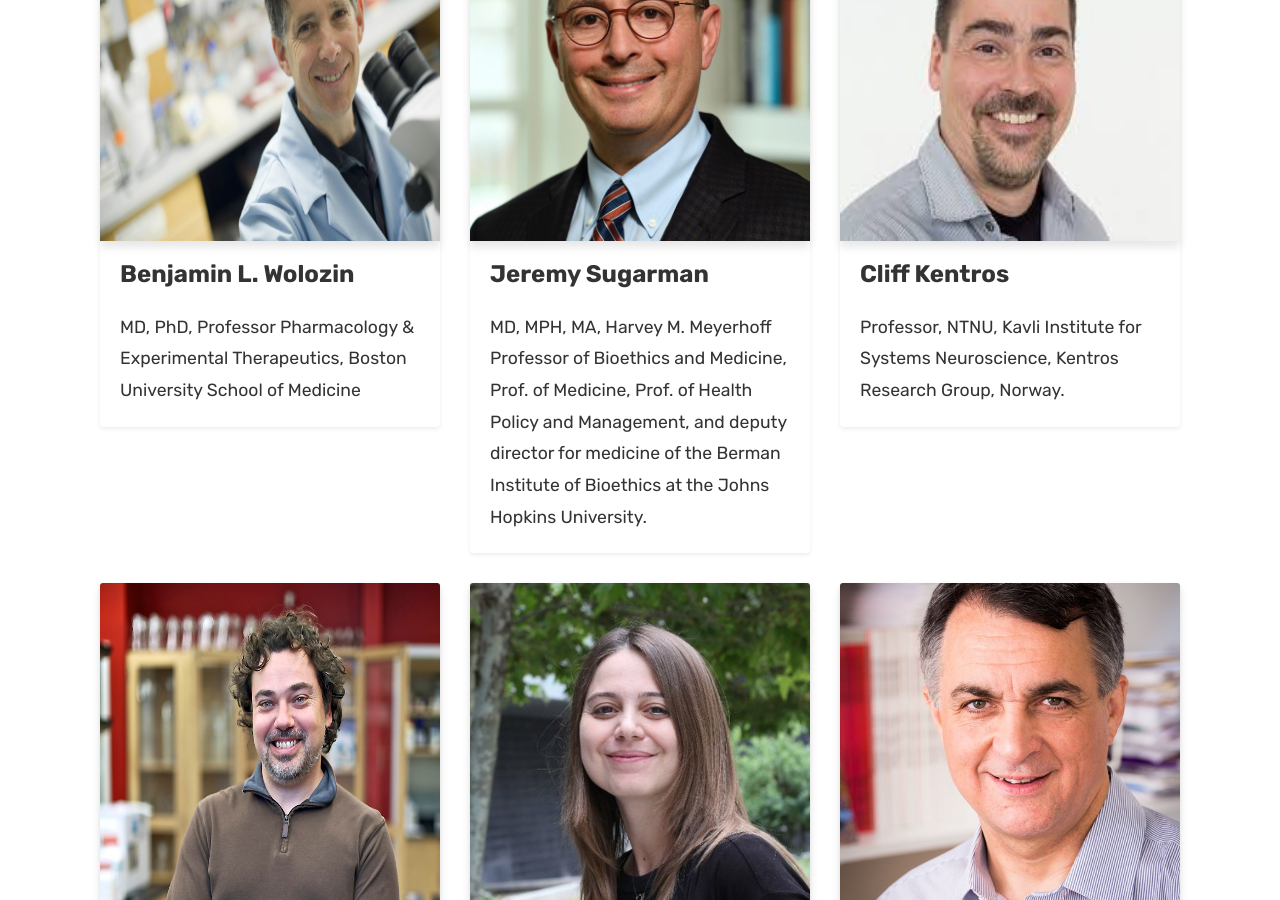
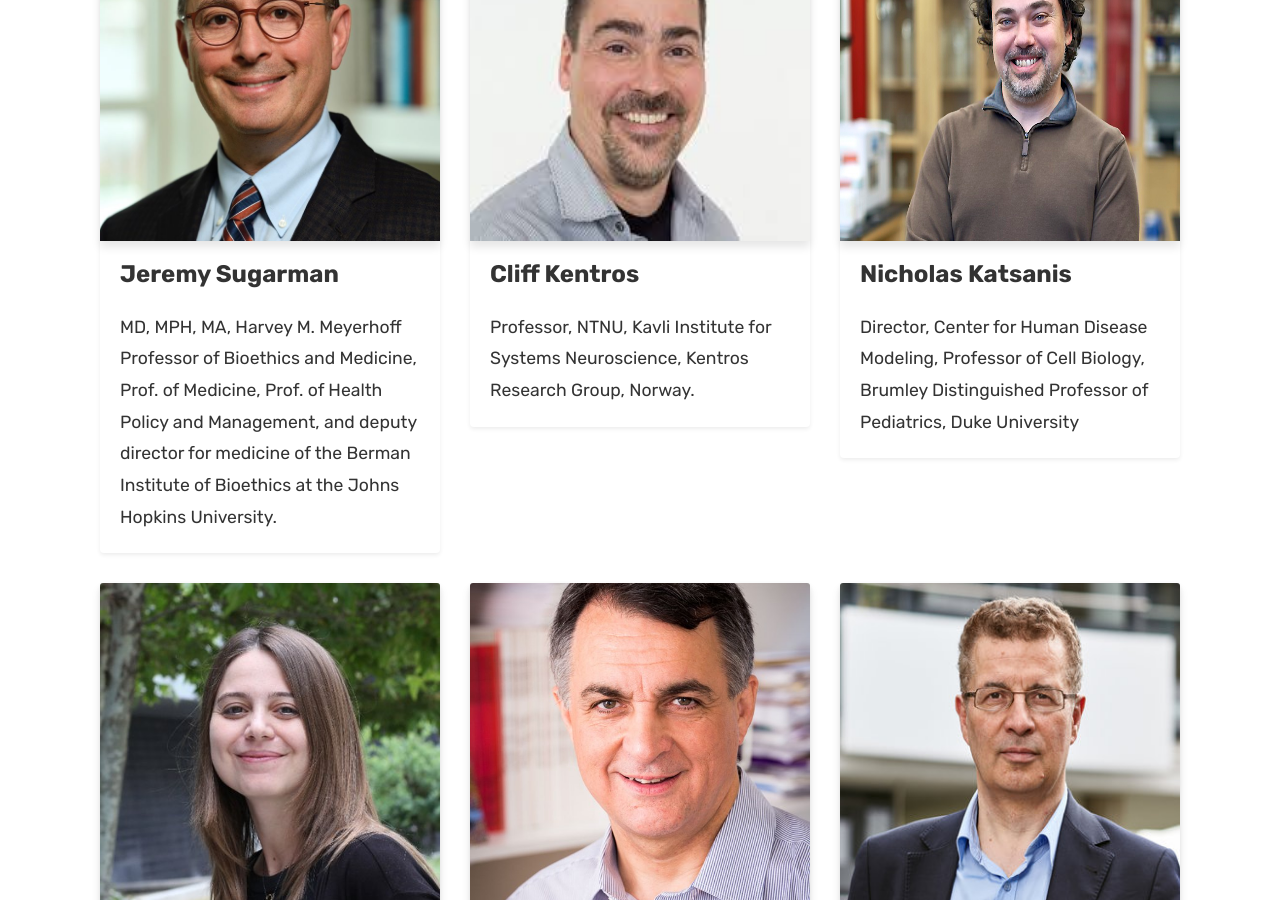
Before and after one commit to Covide-1797/genedis, a Jekyll site: the page built from pages/invited-speakers-and-keynote.html, in a window 1280 px wide and 900 px high, scrolled down 396 px. Built offline with Jekyll 4.4.1, drawn with Linux system fonts in a browser that asks for light colours.

Commit message:
Update invited-speakers-and-keynote.html

```diff
--- a/pages/invited-speakers-and-keynote.html
+++ b/pages/invited-speakers-and-keynote.html
@@ -5,17 +5,6 @@ title: Keynote and Invited Speakers
 
 <div class="container">
     <div class="row">
-        <div class="col-md-4">
-            <div class="card shadow-sm">
-                <img class="card-img-top" src="{{ site.baseurl }}/assets/images/invited-speakers/Benjamin-L-Wolozin.jpg"
-                    alt="Benjamin-L-Wolozin-image">
-                <div class="card-block">
-                    <h4 class="card-title"><b>Benjamin L. Wolozin</b></h4>
-                    <p class="card-text">MD, PhD, Professor Pharmacology & Experimental Therapeutics, Boston University
-                        School of Medicine</p>
-                </div>
-            </div>
-        </div>
         <div class="col-md-4">
             <div class="card shadow-sm">
                 <img class="card-img-top" src="{{ site.baseurl }}/assets/images/invited-speakers/Jeremy-Sugarman.jpg"
```
